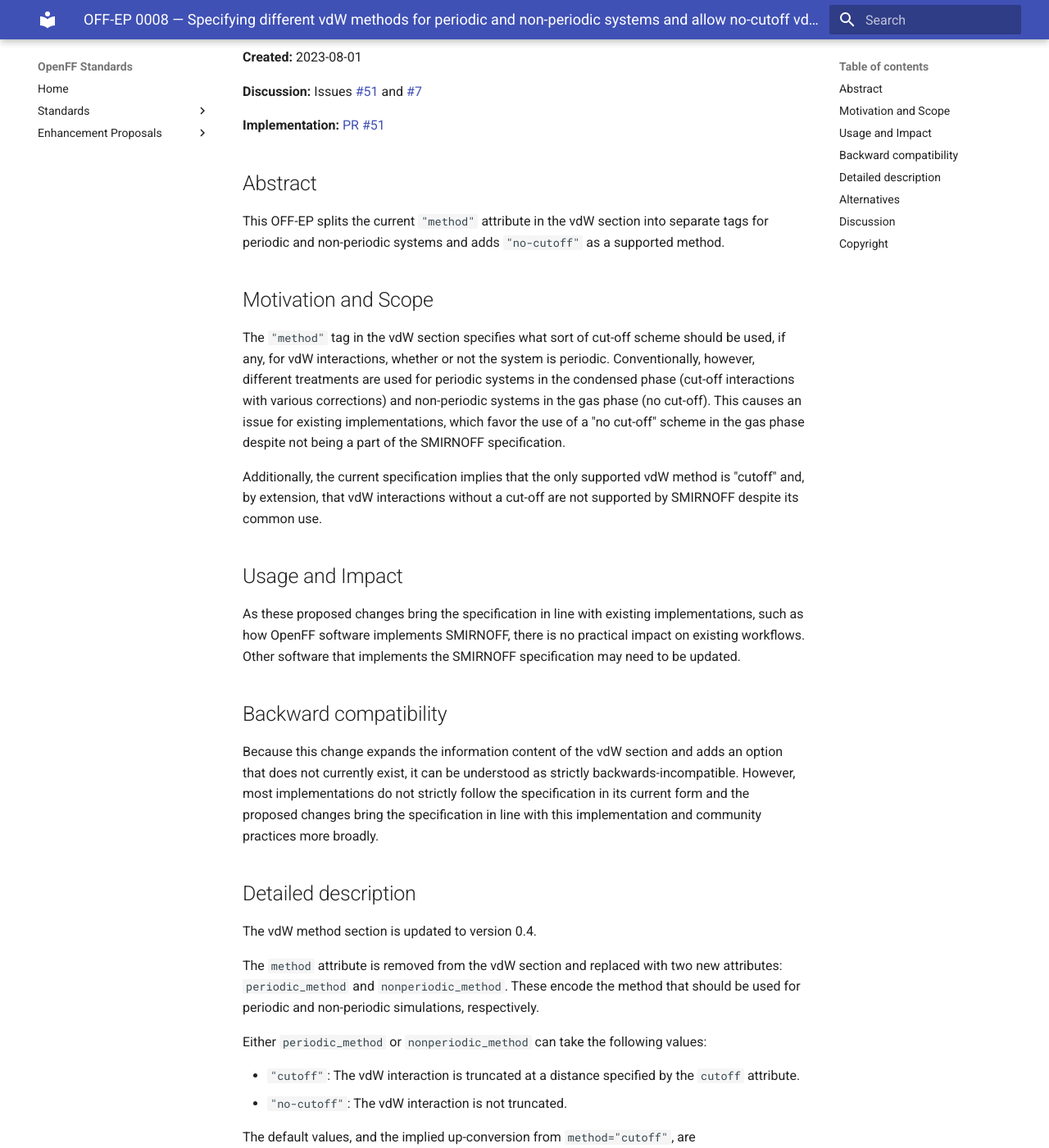
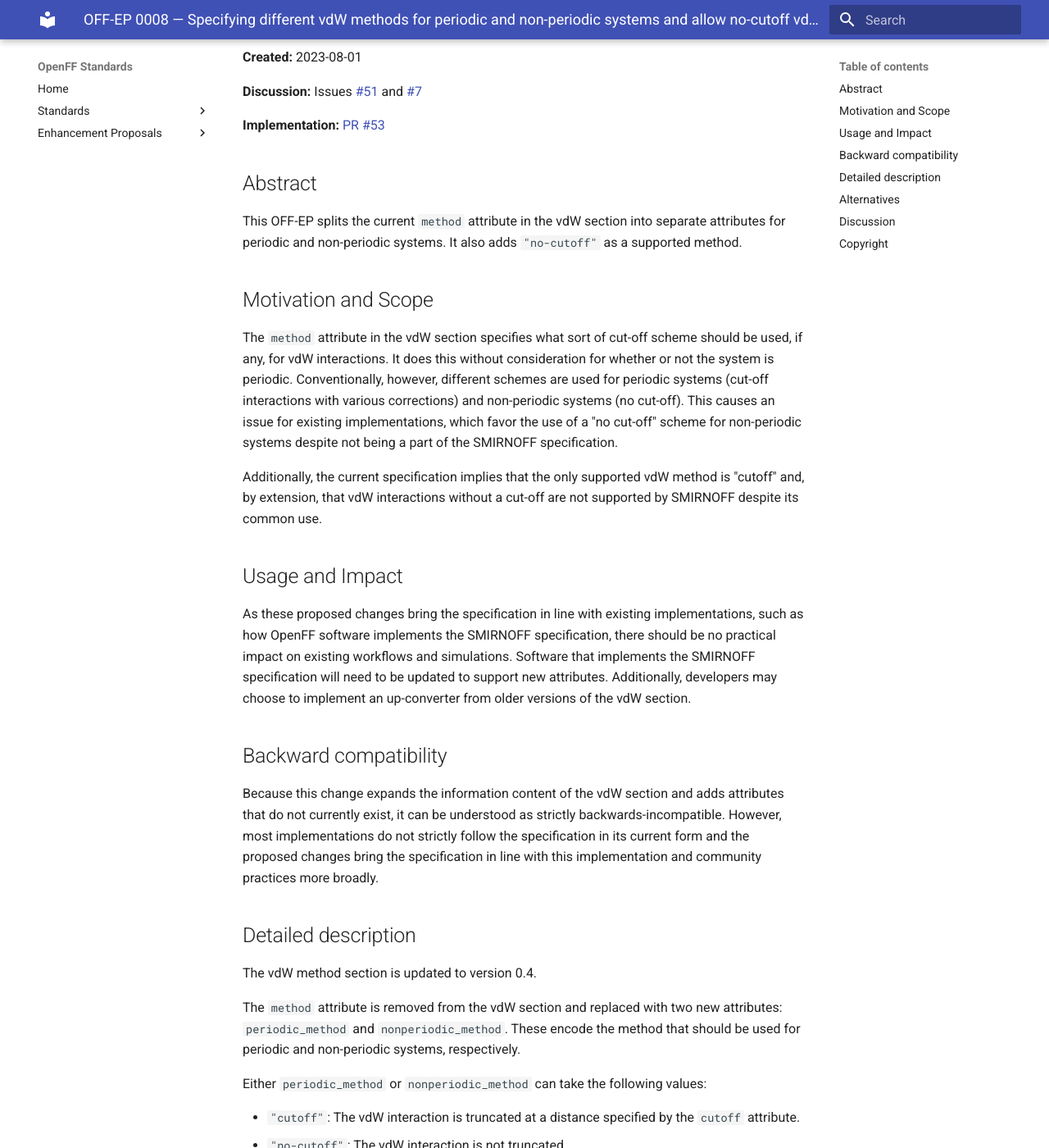
Before and after one commit to openforcefield/standards, an MkDocs documentation site: the page built from docs/enhancement-proposals/off-ep-0008.md, in a window 1280 px wide and 1400 px high, scrolled down 372 px. Shown: the whole window at 82% size. Built offline with MkDocs 1.6.1 and Material for MkDocs 9.7.7, drawn with Linux system fonts in a browser that asks for light colours; some of the changed text lies outside the part shown.

Commit message:
Tidying of prose

```diff
--- a/docs/enhancement-proposals/off-ep-0008.md
+++ b/docs/enhancement-proposals/off-ep-0008.md
@@ -13,19 +13,19 @@
 **Discussion:** Issues [#51](https://github.com/openforcefield/standards/pull/51) and
 [#7](https://github.com/openforcefield/standards/issues/7)
 
-**Implementation:** [PR #51](https://github.com/openforcefield/standards/pull/51)
+**Implementation:** [PR #53](https://github.com/openforcefield/standards/pull/53)
 
 ## Abstract
 
-This OFF-EP splits the current `"method"` attribute in the vdW section into separate tags for periodic and non-periodic systems and adds `"no-cutoff"` as a supported method.
+This OFF-EP splits the current `method` attribute in the vdW section into separate attributes for periodic and non-periodic systems. It also adds `"no-cutoff"` as a supported method.
 
 ## Motivation and Scope
 
-The `"method"` tag in the vdW section specifies what sort of cut-off scheme should be used, if any, for vdW
-interactions, whether or not the system is periodic. Conventionally, however, different treatments are used for
-periodic systems in the condensed phase (cut-off interactions with various corrections) and non-periodic systems in the
-gas phase (no cut-off). This causes an issue for existing implementations, which favor the use of a "no cut-off" scheme
-in the gas phase despite not being a part of the SMIRNOFF specification.
+The `method` attribute in the vdW section specifies what sort of cut-off scheme should be used, if any, for vdW
+interactions. It does this without consideration for whether or not the system is periodic. Conventionally, however,
+different schemes are used for periodic systems (cut-off interactions with various corrections) and non-periodic
+systems (no cut-off). This causes an issue for existing implementations, which favor the use of a "no cut-off" scheme
+for non-periodic systems despite not being a part of the SMIRNOFF specification.
 
 Additionally, the current specification implies that the only supported vdW method is "cutoff" and, by extension, that vdW
 interactions without a cut-off are not supported by SMIRNOFF despite its common use.
@@ -33,22 +33,23 @@ interactions without a cut-off are not supported by SMIRNOFF despite its common
 ## Usage and Impact
 
 As these proposed changes bring the specification in line with existing implementations, such as how OpenFF software
-implements SMIRNOFF, there is no practical impact on existing workflows. Other software that implements the SMIRNOFF
-specification may need to be updated.
+implements the SMIRNOFF specification, there should be no practical impact on existing workflows and simulations.
+Software that implements the SMIRNOFF specification will need to be updated to support new attributes. Additionally,
+developers may choose to implement an up-converter from older versions of the vdW section.
 
 ## Backward compatibility
 
-Because this change expands the information content of the vdW section and adds an option that does not currently
-exist, it can be understood as strictly backwards-incompatible. However, most implementations do not strictly follow
-the specification in its current form and the proposed changes bring the specification in line with this implementation
-and community practices more broadly.
+Because this change expands the information content of the vdW section and adds attributes that do not currently exist,
+it can be understood as strictly backwards-incompatible. However, most implementations do not strictly follow the
+specification in its current form and the proposed changes bring the specification in line with this implementation and
+community practices more broadly.
 
 ## Detailed description
 
 The vdW method section is updated to version 0.4.
 
 The `method` attribute is removed from the vdW section and replaced with two new attributes: `periodic_method` and
-`nonperiodic_method`. These encode the method that should be used for periodic and non-periodic simulations,
+`nonperiodic_method`. These encode the method that should be used for periodic and non-periodic systems,
 respectively.
 
 Either `periodic_method` or `nonperiodic_method` can take the following values:
@@ -56,7 +57,8 @@ Either `periodic_method` or `nonperiodic_method` can take the following values:
 * `"cutoff"`: The vdW interaction is truncated at a distance specified by the `cutoff` attribute.
 * `"no-cutoff"`: The vdW interaction is not truncated.
 
-The default values, and the implied up-conversion from `method="cutoff"`, are `periodic_method="cutoff` and `nonperiodic_method="no-cutoff"`.
+The default values, and the implied up-conversion from `method="cutoff"` of version 0.3, are `periodic_method="cutoff`
+and `nonperiodic_method="no-cutoff"`.
 
 Other attributes in the vdW section, such as `potential`, are not affected.
 
```
Also changed, not shown: other parts of docs/enhancement-proposals/off-ep-0008.md (+1 -1 lines).
